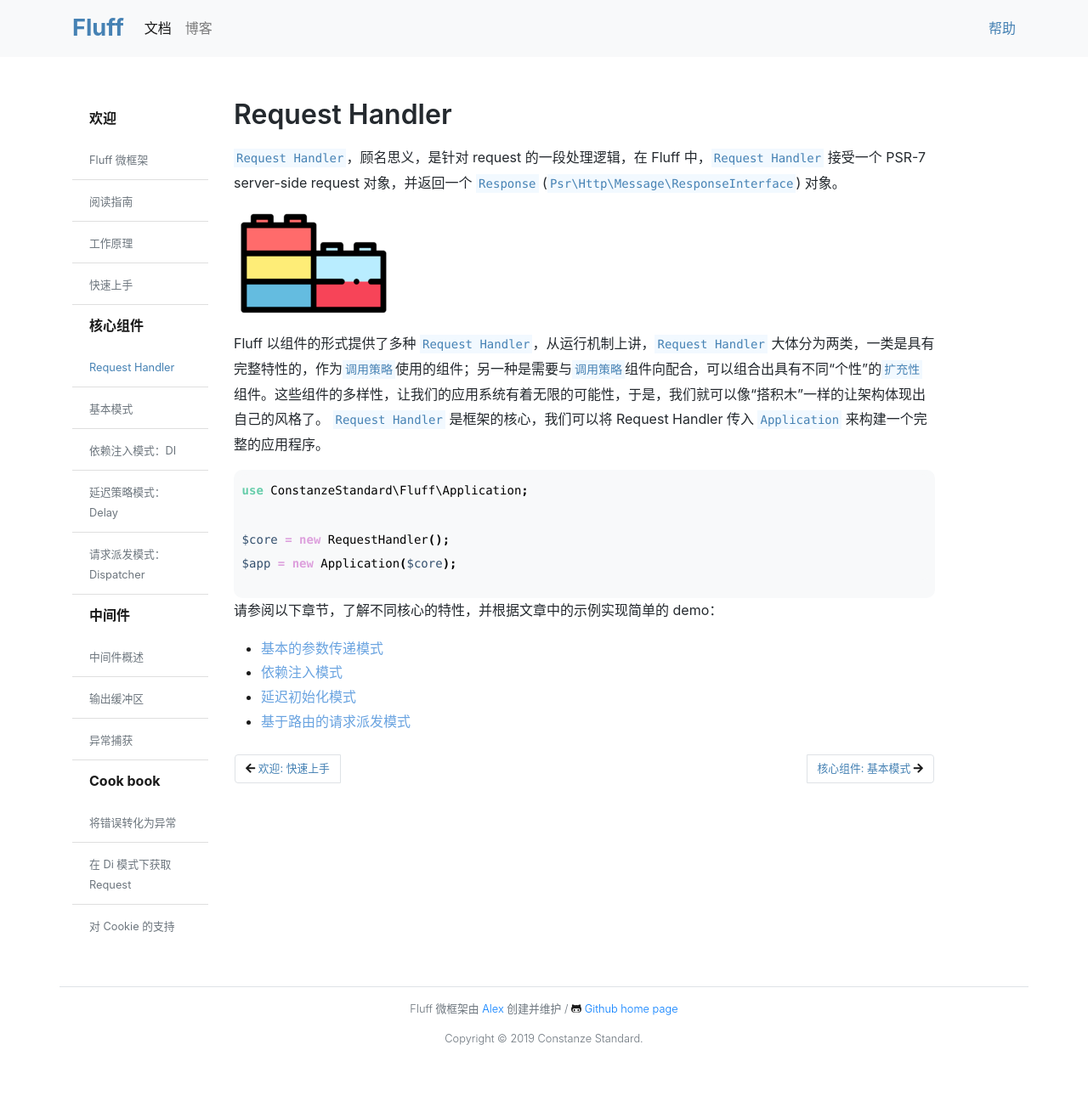
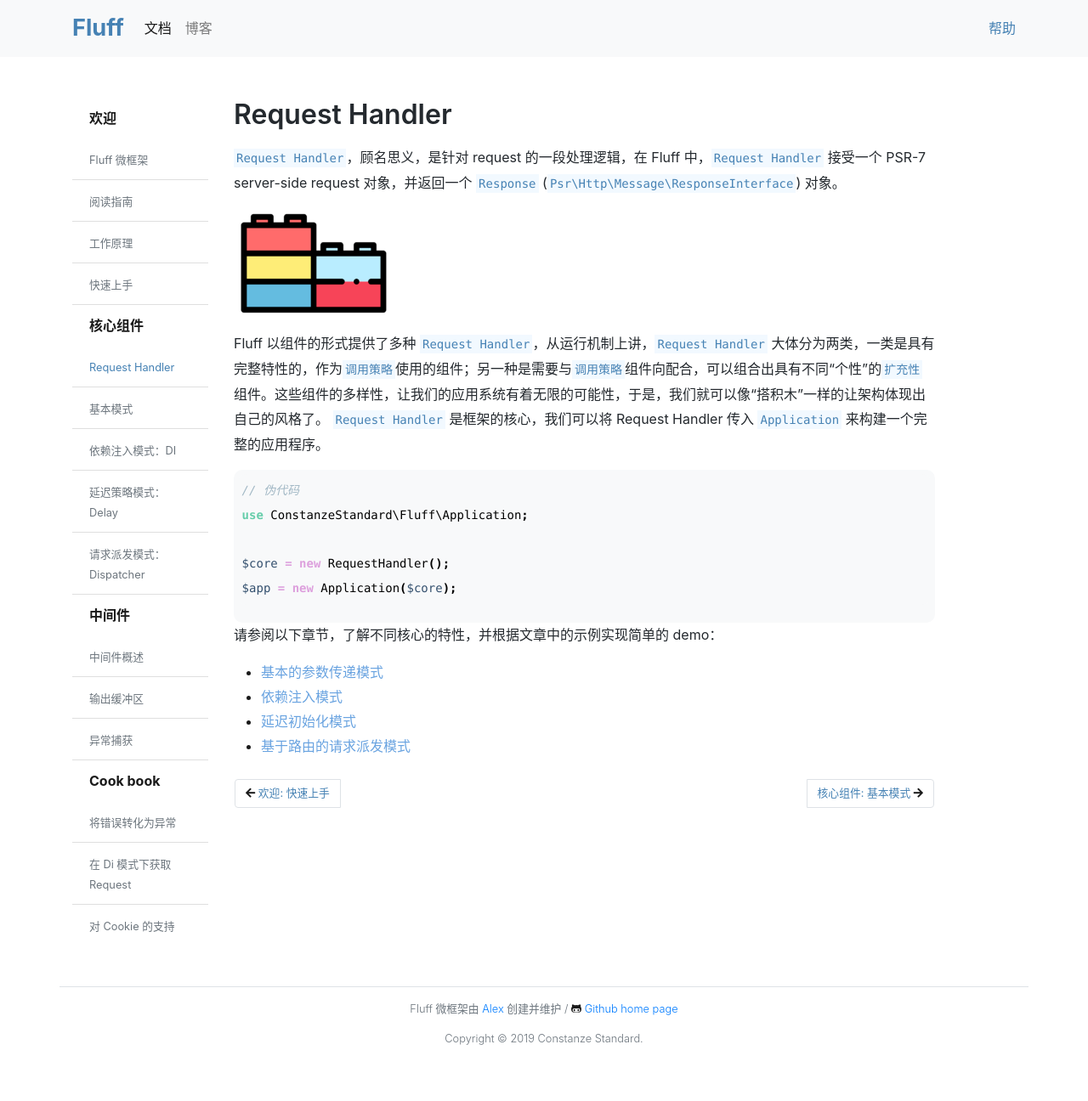
Before and after one commit to constanze-standard/fluff-website, a Jekyll site: the page built from docs/v1/request_handler.md, in a window 1280 px wide. Shown: the whole page at 85% size. Built offline with Jekyll 4.4.1, drawn with Linux system fonts in a browser that asks for light colours; comment, search, counter and statistics services are not loaded.

Commit message:
update domain

````diff
--- a/docs/v1/request_handler.md
+++ b/docs/v1/request_handler.md
@@ -10,6 +10,7 @@ Fluff 以组件的形式提供了多种 `Request Handler`，从运行机制上
 `Request Handler` 是框架的核心，我们可以将 Request Handler 传入 `Application` 来构建一个完整的应用程序。
 
 ```php
+// 伪代码
 use ConstanzeStandard\Fluff\Application;
 
 $core = new RequestHandler();
````
